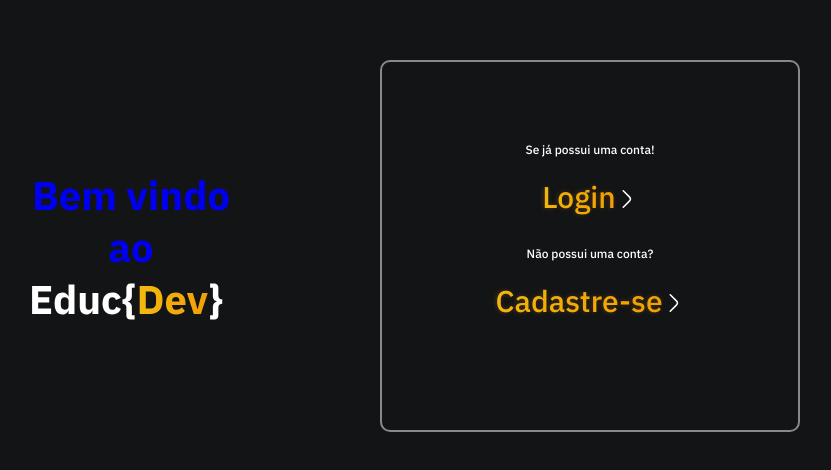
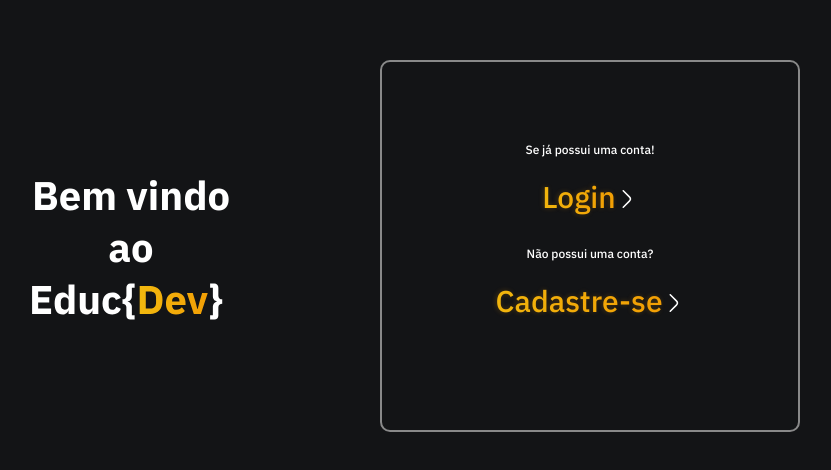
Before and after one commit to ViniciusLZS/educdev, a React (Create React App) app: page / in a window 1280 px wide. Shown: the part 154-624 px from the top of the page, without its empty margins (284-1115 px from the left). Built offline with nearby package versions, Linux system fonts and the light colour scheme.

Commit message:
refactored link style

```diff
--- a/src/components/Logo/styles.js
+++ b/src/components/Logo/styles.js
@@ -14,7 +14,8 @@ export const TitleH1 = styled.h1 `
 export const Title = styled.h2`
   font-weight: 700;
   font-size: 4rem;
-
+  text-decoration: none;
+  color: ${props=> props.theme.colorPrimary};
   @media (min-width: 60rem) {
     margin-bottom: 1rem;
   }
```
